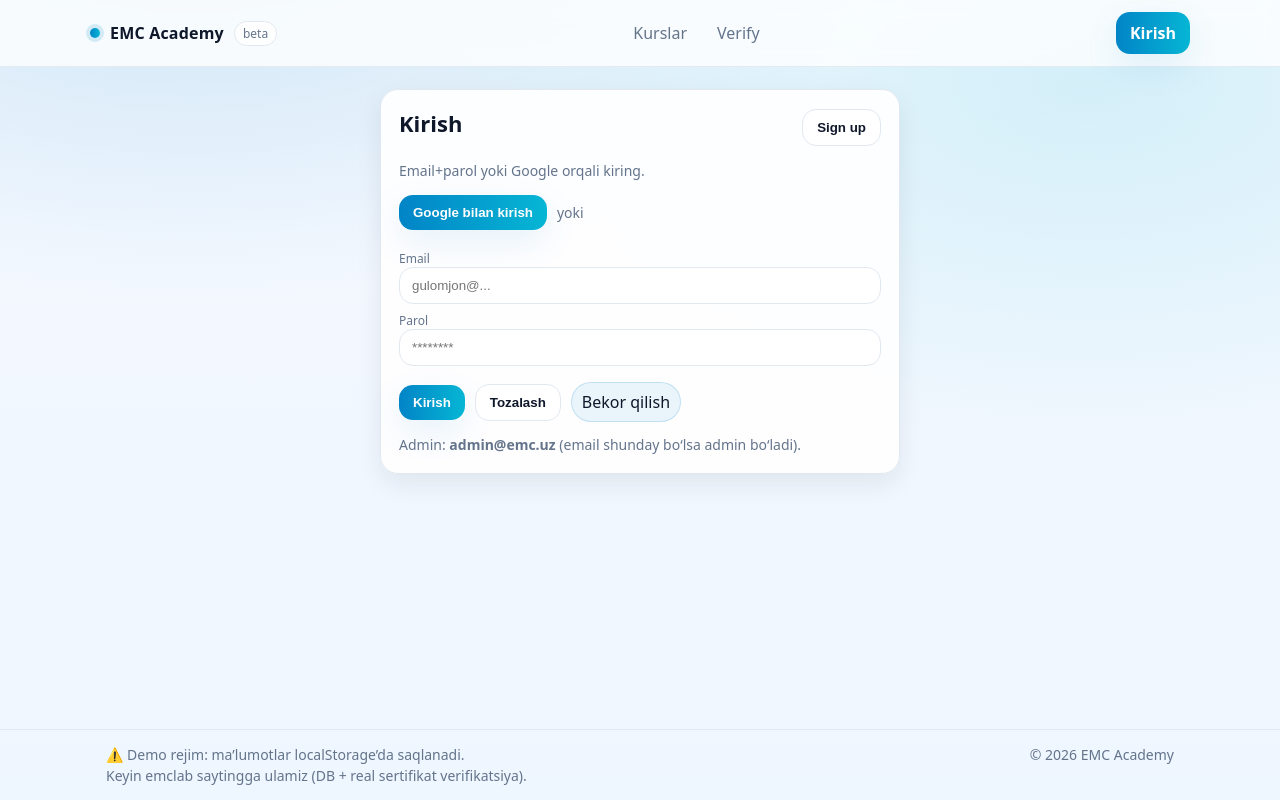
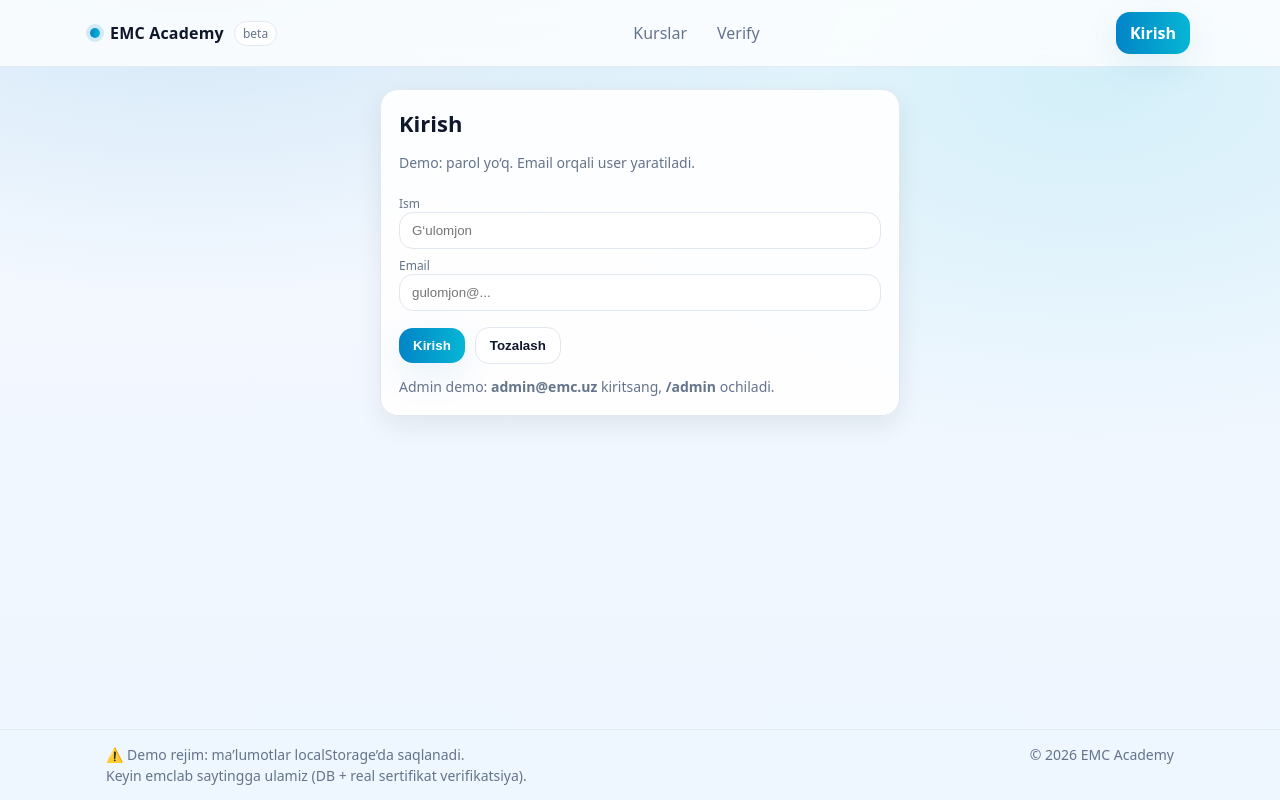
Before and after one commit to Odamov490/emc-academy, a React (Vite) app: page /login in a window 1280 px wide. Built offline with nearby package versions, Linux system fonts and the light colour scheme.

Commit message:
Yangilandi

```diff
--- a/src/pages/Login.jsx
+++ b/src/pages/Login.jsx
@@ -1,147 +1,40 @@
-import React, { useState } from "react";
-import { useNavigate, useSearchParams, Link } from "react-router-dom";
-import { Card } from "../components/ui.jsx";
-import { useAuth } from "../lib/auth.jsx";
+import React, { useState } from 'react';
+import { useNavigate } from 'react-router-dom';
+import { Card } from '../components/ui.jsx';
+import { useAuth } from '../lib/auth.jsx';
 
 export default function Login() {
-  const { loginGoogle, loginEmail, signUpEmail } = useAuth();
+  const { login } = useAuth();
   const nav = useNavigate();
-  const [sp] = useSearchParams();
+  const [name, setName] = useState('');
+  const [email, setEmail] = useState('');
 
-  const next = sp.get("next") || "/academy";
-
-  const [mode, setMode] = useState("login"); // 'login' | 'signup'
-  const [name, setName] = useState("");
-  const [email, setEmail] = useState("");
-  const [password, setPassword] = useState("");
-
-  const [loading, setLoading] = useState(false);
-  const [err, setErr] = useState("");
-
-  const goNext = () => nav(next);
-
-  const onGoogle = async () => {
-    setErr("");
-    setLoading(true);
-    try {
-      await loginGoogle();
-      goNext();
-    } catch (e) {
-      setErr(e?.message || "Google login xato");
-    } finally {
-      setLoading(false);
-    }
-  };
-
-  const onSubmit = async (e) => {
+  const onSubmit = (e) => {
     e.preventDefault();
-    setErr("");
-    setLoading(true);
-    try {
-      if (mode === "signup") {
-        await signUpEmail({ name, email, password });
-      } else {
-        await loginEmail({ email, password });
-      }
-      goNext();
-    } catch (e2) {
-      setErr(e2?.message || "Xatolik");
-    } finally {
-      setLoading(false);
-    }
+    const isAdmin = email.trim().toLowerCase() === 'admin@emc.uz';
+    login({ name: name || 'Foydalanuvchi', email: email || 'user@emc.uz', isAdmin });
+    nav('/academy');
   };
 
   return (
     <div className="center">
       <Card className="max520">
-        <div className="row between wrap gap10">
-          <h1 className="h2">{mode === "signup" ? "Ro‘yxatdan o‘tish" : "Kirish"}</h1>
-          <button
-            className="btn btnGhost"
-            type="button"
-            onClick={() => setMode((m) => (m === "login" ? "signup" : "login"))}
-          >
-            {mode === "login" ? "Sign up" : "Login"}
-          </button>
-        </div>
-
-        <p className="muted">
-          {mode === "signup"
-            ? "Email va parol bilan ro‘yxatdan o‘ting yoki Google orqali kirib keting."
-            : "Email+parol yoki Google orqali kiring."}
-        </p>
-
-        {err ? (
-          <div className="mt10" style={{ color: "#ef4444", fontWeight: 700 }}>
-            {err}
-          </div>
-        ) : null}
-
-        <div className="row gap10 mt12 wrap">
-          <button className="btn" type="button" onClick={onGoogle} disabled={loading}>
-            {loading ? "..." : "Google bilan kirish"}
-          </button>
-          <span className="muted">yoki</span>
-        </div>
-
-        <form onSubmit={onSubmit} className="form mt12">
-          {mode === "signup" ? (
-            <>
-              <label className="label">Ism</label>
-              <input
-                className="input"
-                value={name}
-                onChange={(e) => setName(e.target.value)}
-                placeholder="G‘ulomjon"
-                autoComplete="name"
-              />
-            </>
-          ) : null}
+        <h1 className="h2">Kirish</h1>
+        <p className="muted">Demo: parol yo‘q. Email orqali user yaratiladi.</p>
+        <form onSubmit={onSubmit} className="form">
+          <label className="label">Ism</label>
+          <input className="input" value={name} onChange={(e) => setName(e.target.value)} placeholder="G‘ulomjon" />
 
           <label className="label mt10">Email</label>
-          <input
-            className="input"
-            value={email}
-            onChange={(e) => setEmail(e.target.value)}
-            placeholder="gulomjon@..."
-            autoComplete="email"
-          />
+          <input className="input" value={email} onChange={(e) => setEmail(e.target.value)} placeholder="gulomjon@..." />
 
-          <label className="label mt10">Parol</label>
-          <input
-            className="input"
-            type="password"
-            value={password}
-            onChange={(e) => setPassword(e.target.value)}
-            placeholder="********"
-            autoComplete={mode === "signup" ? "new-password" : "current-password"}
-          />
-
-          <div className="row gap10 mt16 wrap">
-            <button className="btn" type="submit" disabled={loading}>
-              {loading ? "..." : mode === "signup" ? "Ro‘yxatdan o‘tish" : "Kirish"}
-            </button>
-
-            <button
-              className="btn btnGhost"
-              type="button"
-              onClick={() => {
-                setName("");
-                setEmail("");
-                setPassword("");
-                setErr("");
-              }}
-            >
-              Tozalash
-            </button>
-
-            <Link className="pill" to="/academy">
-              Bekor qilish
-            </Link>
+          <div className="row gap10 mt16">
+            <button className="btn" type="submit">Kirish</button>
+            <button className="btn btnGhost" type="button" onClick={() => { setName(''); setEmail(''); }}>Tozalash</button>
           </div>
 
           <div className="muted mt12">
-            Admin: <b>admin@emc.uz</b> (email shunday bo‘lsa admin bo‘ladi).
+            Admin demo: <b>admin@emc.uz</b> kiritsang, <b>/admin</b> ochiladi.
           </div>
         </form>
       </Card>
```
